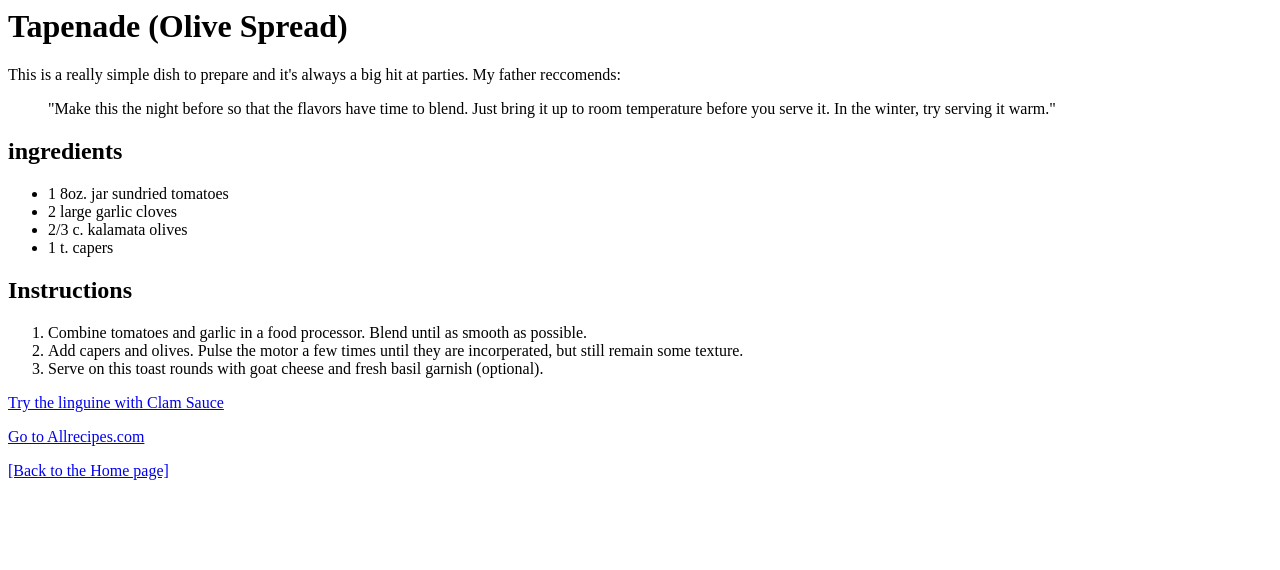
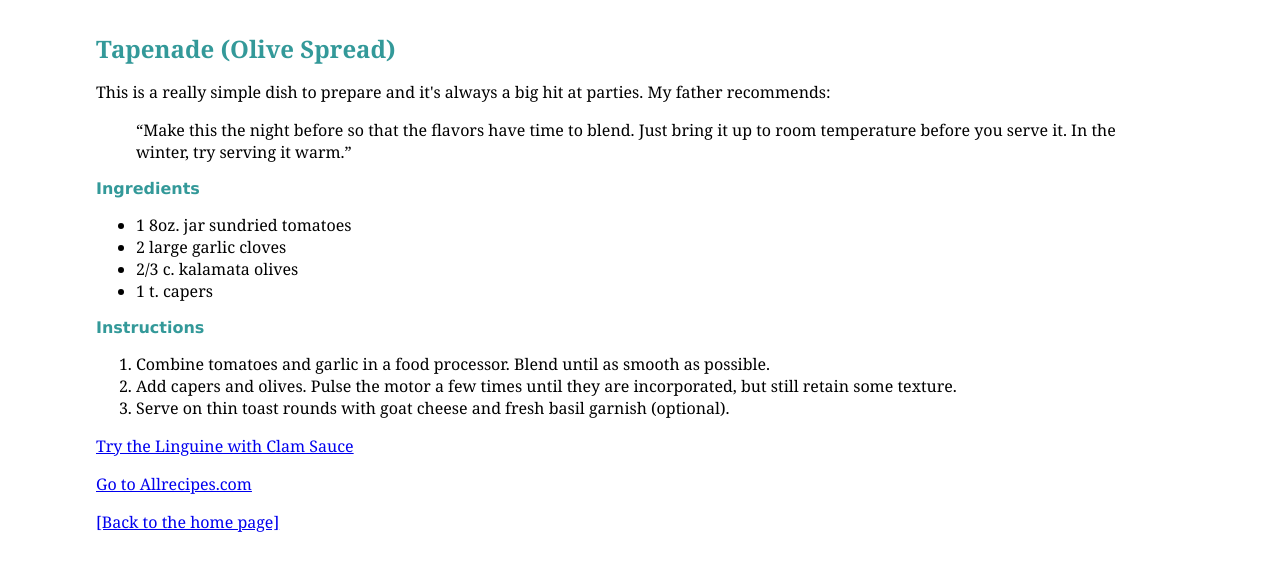
Before and after one commit to skyrfrance/fid, a plain HTML site: page bistro/jenskitchen/recipes/tapenade.html in a window 1280 px wide. Drawn offline with Linux system fonts and the light colour scheme.

Commit message:
Add files via upload

```diff
--- a/bistro/jenskitchen/recipes/tapenade.html
+++ b/bistro/jenskitchen/recipes/tapenade.html
@@ -1,38 +1,62 @@
-<DOCTYPE html>
+<!DOCTYPE html>
 <html>
 <head>
 <meta charset="utf-8">
-<meta name="viewport" content="width=device-width">
-<title>Tapenade Recipe</title>
+<title>Jen's Kitchen: Tapenade (Olive Spread)</title>
+<style>
+body {
+	margin: 2em 6em;
+	font-family: Georgia, "Times New Roman", Times, serif;
+}
+h1, h2 {
+	color: #399;}
+h1 {
+	font-size: 1.5em;
+}
+h2 {
+	font-family: Verdana, Geneva, sans-serif;
+	font-size: 1em;
+}
+small {
+	color: #999;
+}
+</style>
+
 </head>
+
 <body>
+
 <h1>Tapenade (Olive Spread)</h1>
 
-<p>This is a really simple dish to prepare and it's always a big hit at parties. My father reccomends:</p>
-<blockquote><p>"Make this the night before so that the flavors have time to blend. Just bring it up to room temperature before you serve it. In the winter, try serving it warm."</p></blockquote>
+<p>This is a really simple dish to prepare and it's always a big hit at parties. My father recommends:</p>
 
-<h2>ingredients</h2>
+<blockquote>
+<p>&ldquo;Make this the night before so that the flavors have time to blend. Just bring it up to room temperature before you serve it. In the winter, try serving it warm.&rdquo;</blockquote>
+<h2>Ingredients</h2>
 
 <ul>
-    <li>1 8oz. jar sundried tomatoes</li>
-    <li>2 large garlic cloves</li>
-    <li>2/3 c. kalamata olives</li>
-    <li>1 t. capers</li>
+<li>1 8oz. jar sundried tomatoes</li>
+<li>2 large garlic cloves</li>
+<li>2/3 c. kalamata olives</li>
+<li>1 t. capers</li>
 </ul>
 
 <h2>Instructions</h2>
 
 <ol>
-    <li>Combine tomatoes and garlic in a food processor. Blend until as smooth as possible.</li>
+<li>Combine tomatoes and garlic in a food processor. Blend until as smooth as possible.</li>
 
-    <li>Add capers and olives. Pulse the motor a few times until they are incorperated, but still remain some texture.</li>
+<li>Add capers and olives. Pulse the motor a few times until they are incorporated, but still retain some texture.</li>
 
-    <li>Serve on this toast rounds with goat cheese and fresh basil garnish (optional).</li>
+<li>Serve on thin toast rounds with goat cheese and fresh basil garnish (optional).</li>
 </ol>
 
-<p><a href="pasta.linguine.html">Try the linguine with Clam Sauce</a></p>
+<p><a href="pasta/linguine.html">Try the Linguine with Clam Sauce</a></p>
+
 <p><a href="http://www.allrecipes.com">Go to Allrecipes.com</a></p>
-<p><a href="../jenskitch.html">[Back to the Home page]</a></p>
+
+<p><a href="../index.html">[Back to the home page]</a></p>
+
 
 </body>
 </html>
```
Also changed, not shown: bistro/jenskitchen/jenskitch.html (+11 -0 lines), bistro/jenskitchen/recipes/pasta/couscous.html (+1 -1 lines), bistro/jenskitchen/recipes/pasta/linguine.html (+1 -1 lines), bistro/jenskitchen/recipes/salmon.html (+1 -1 lines).
